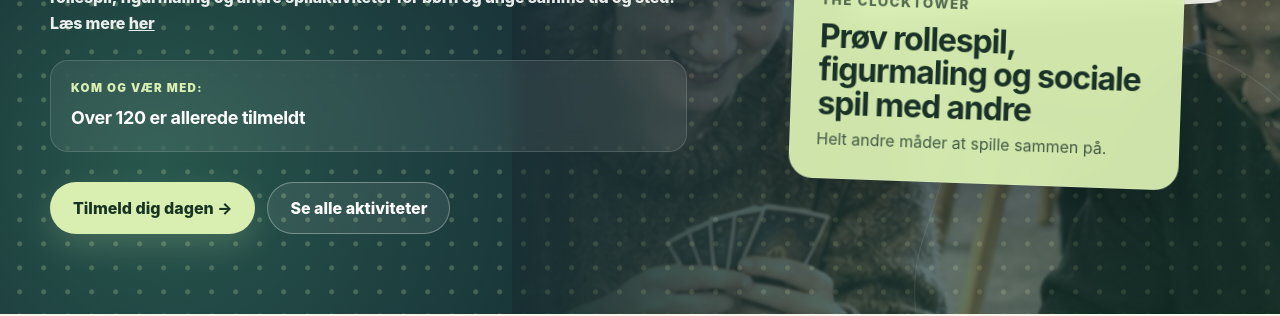
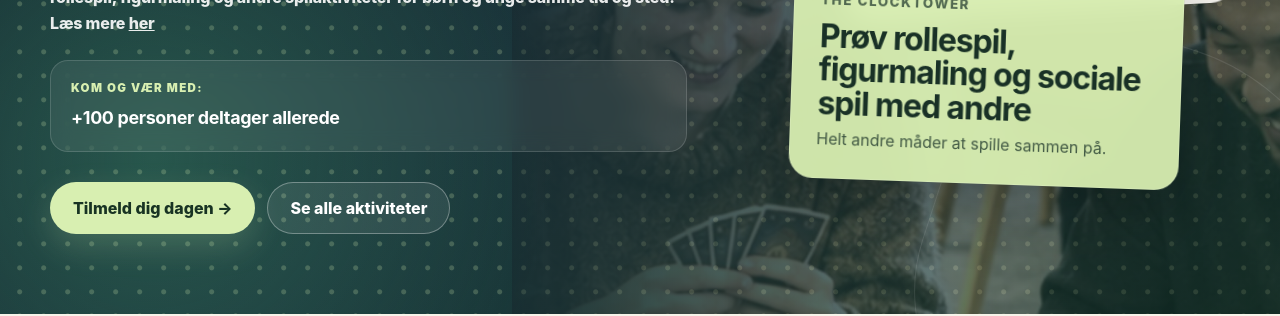
Before and after one commit to Andrejao/spilex, a Jekyll site: the page built from index.html, in a window 1280 px wide and 900 px high, scrolled down 523 px. Shown: the part 153-469 px from the top of the window. Built offline with Jekyll 4.4.1, drawn with Linux system fonts in a browser that asks for light colours.

Commit message:
Update index.html

```diff
--- a/index.html
+++ b/index.html
@@ -266,7 +266,7 @@ description: En afslappet dag med spil, hygge, fællesskab og masser af forskell
         <p class="vbd-hero-meta">Dagen er målrettet voksne og unge. Er du under 15 år har Klubberne i Viborg rollespil, figurmaling og andre spilaktiviteter for børn og unge samme tid og sted. Læs mere <a href="https://viborgbraetspil.dk/nyheder/klubberne/">her</a></p>
         <div class="vbd-hero-extra">
           <span>Kom og vær med:</span>
-          <strong>Over 120 er allerede tilmeldt</strong>
+          <strong>+100 personer deltager allerede </strong>
         </div>
         <div class="vbd-hero-actions">
           <a class="vbd-btn vbd-btn-primary" href="https://viborgbraetspil.dk/tilmelding/">Tilmeld dig dagen →</a>
```
